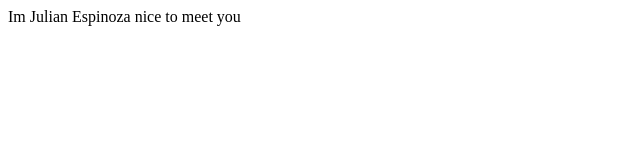
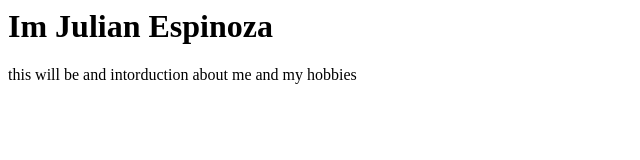
Before and after one commit to julianespi/julianespi.github.io, a plain HTML site: page index.html in a window 1280 px wide. Shown: the whole page, without its empty margins (0-640 px from the left). Drawn offline with Linux system fonts and the light colour scheme.

Commit message:
Update index.html

```diff
--- a/index.html
+++ b/index.html
@@ -1,8 +1,8 @@
 <html>
-<head>
-    Im Julian Espinoza
+    <h1>
+        Im Julian Espinoza
+    </h1>
     <body>
-        nice to meet you
+        this will be and intorduction about me and my hobbies
     </body>
-</head>
 <html>
```
